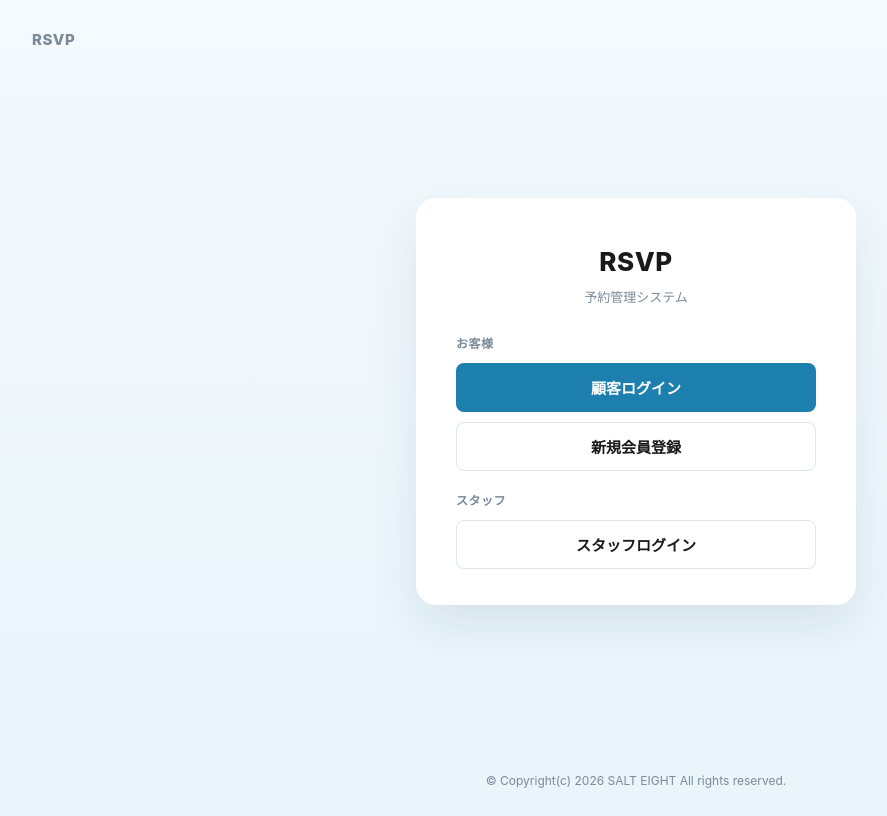
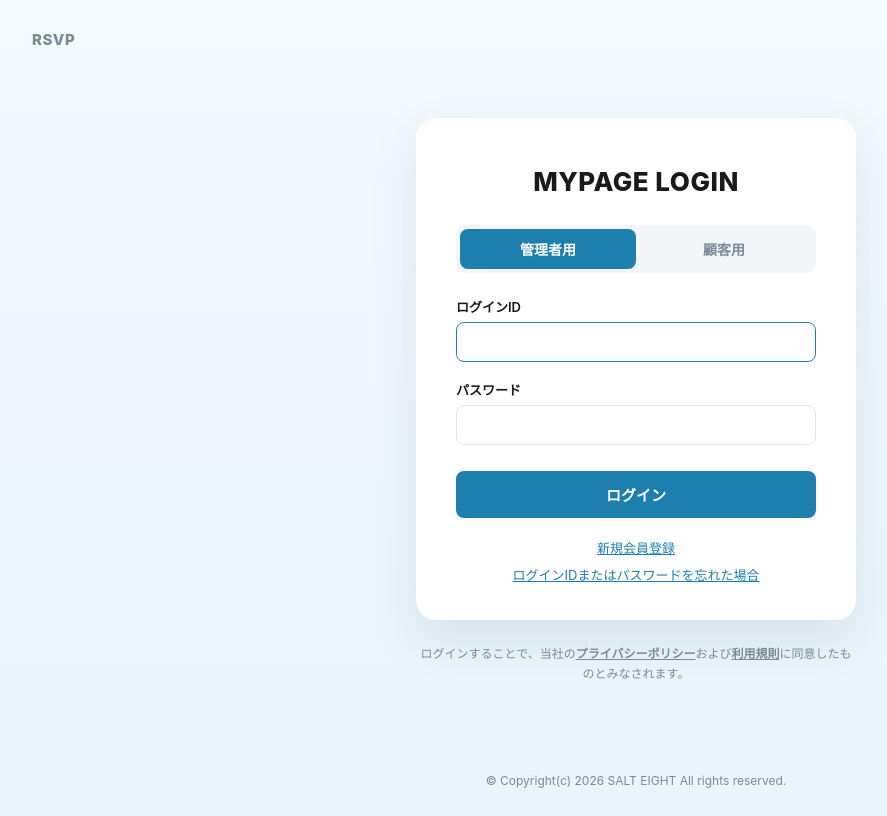
Before and after one commit to salt8-daesooyou-developer/reservation_system_study, a PHP site: page / in a window 1280 px wide. Shown: the whole page, without its empty margins (4-891 px from the left). Run offline with PHP 8.4, Linux system fonts and the light colour scheme.

Commit message:
별도 login.php를 없애고 index.php에서 바로 로그인 처리
- index.php: 비로그인 시 MYPAGE LOGIN 토글 폼을 직접 표시, 로그인 시
  기존처럼 관리자/고객 메뉴 표시 — 로그인 성공/실패 처리도 index.php에서 수행
- login.php 삭제, includes/auth.php·logout.php들·signup.php 등
  모든 참조를 index.php로 정리

```diff
--- a/admin/logout.php
+++ b/admin/logout.php
@@ -2,5 +2,5 @@
 require __DIR__ . '/../includes/auth.php';
 $_SESSION = [];
 session_destroy();
-header('Location: /reservation_system_study/login.php?type=admin');
+header('Location: /reservation_system_study/index.php?type=admin');
 exit;
--- a/assets/css/app.css
+++ b/assets/css/app.css
@@ -365,7 +365,7 @@ table.data-table tbody tr:hover { background: var(--panel-2); }
 .week-event.we-full { background: var(--panel-2); color: var(--text-dim); cursor: not-allowed; }
 .week-event.we-past { opacity: .4; cursor: not-allowed; }
 
-/* Auth card (login / landing) — shared look for login.php and index.php */
+/* Auth card — login form (guest) and menu (logged-in) both shown from index.php */
 .auth-page {
   min-height: 100vh;
   display: flex;
--- a/customer/logout.php
+++ b/customer/logout.php
@@ -1,5 +1,5 @@
 <?php
 require __DIR__ . '/../includes/auth.php';
 unset($_SESSION['customer_id'], $_SESSION['customer_name']);
-header('Location: /reservation_system_study/login.php?type=customer');
+header('Location: /reservation_system_study/index.php?type=customer');
 exit;
--- a/includes/auth.php
+++ b/includes/auth.php
@@ -3,7 +3,7 @@ session_start();
 
 function require_login(): void {
     if (empty($_SESSION['staff_id'])) {
-        header('Location: /reservation_system_study/login.php?type=admin');
+        header('Location: /reservation_system_study/index.php?type=admin');
         exit;
     }
 }
@@ -42,7 +42,7 @@ function require_admin_api(): void {
 
 function require_customer_login(): void {
     if (empty($_SESSION['customer_id'])) {
-        header('Location: /reservation_system_study/login.php?type=customer');
+        header('Location: /reservation_system_study/index.php?type=customer');
         exit;
     }
 }
--- a/index.php
+++ b/index.php
@@ -1,26 +1,60 @@
 <?php
 require __DIR__ . '/includes/auth.php';
+require __DIR__ . '/config/database.php';
 
 $isStaff = !empty($_SESSION['staff_id']);
 $isAdmin = ($_SESSION['staff_role'] ?? '') === 'admin';
 $isCustomer = !empty($_SESSION['customer_id']);
+
+$error = '';
+$initialType = ($_GET['type'] ?? '') === 'customer' ? 'customer' : 'admin';
+
+if (!$isStaff && !$isCustomer && $_SERVER['REQUEST_METHOD'] === 'POST') {
+    $type = ($_POST['type'] ?? '') === 'customer' ? 'customer' : 'admin';
+    $initialType = $type;
+    $loginId = trim($_POST['login_id'] ?? '');
+    $password = $_POST['password'] ?? '';
+
+    if ($type === 'admin') {
+        $stmt = db()->prepare('SELECT id, name, role, password_hash FROM staff WHERE username = ?');
+        $stmt->execute([$loginId]);
+        $staff = $stmt->fetch();
+        if ($staff && password_verify($password, $staff['password_hash'])) {
+            $_SESSION['staff_id'] = $staff['id'];
+            $_SESSION['staff_name'] = $staff['name'];
+            $_SESSION['staff_role'] = $staff['role'];
+            header('Location: /reservation_system_study/admin/index.php');
+            exit;
+        }
+    } else {
+        $stmt = db()->prepare('SELECT id, name, password_hash FROM customers WHERE email = ?');
+        $stmt->execute([$loginId]);
+        $customer = $stmt->fetch();
+        if ($customer && $customer['password_hash'] && password_verify($password, $customer['password_hash'])) {
+            $_SESSION['customer_id'] = $customer['id'];
+            $_SESSION['customer_name'] = $customer['name'];
+            header('Location: /reservation_system_study/customer/mypage.php');
+            exit;
+        }
+    }
+    $error = 'ログインIDまたはパスワードが正しくありません。';
+}
 ?>
 <!doctype html>
 <html lang="ja">
 <head>
 <meta charset="utf-8">
 <meta name="viewport" content="width=device-width, initial-scale=1">
-<title>予約管理システム</title>
+<title><?= ($isStaff || $isCustomer) ? '予約管理システム' : 'MYPAGE LOGIN - 予約管理システム' ?></title>
 <link href="/reservation_system_study/assets/css/app.css" rel="stylesheet">
 </head>
 <body class="auth-page">
   <div class="auth-brand">RSVP</div>
   <div class="auth-main">
     <div class="auth-card">
+      <?php if ($isStaff): ?>
         <div class="auth-title">RSVP</div>
         <div class="auth-subtitle">予約管理システム</div>
-
-      <?php if ($isStaff): ?>
         <div class="auth-section">
           <div class="auth-section-title">管理者メニュー</div>
           <a class="auth-btn outline" href="/reservation_system_study/admin/index.php">📊 ダッシュボード</a>
@@ -33,6 +67,8 @@ $isCustomer = !empty($_SESSION['customer_id']);
           <a class="auth-btn danger" href="/reservation_system_study/admin/logout.php">ログアウト</a>
         </div>
       <?php elseif ($isCustomer): ?>
+        <div class="auth-title">RSVP</div>
+        <div class="auth-subtitle">予約管理システム</div>
         <div class="auth-section">
           <div class="auth-section-title">マイメニュー</div>
           <a class="auth-btn outline" href="/reservation_system_study/customer/mypage.php">🏠 ホーム</a>
@@ -40,19 +76,88 @@ $isCustomer = !empty($_SESSION['customer_id']);
           <a class="auth-btn danger" href="/reservation_system_study/customer/logout.php">ログアウト</a>
         </div>
       <?php else: ?>
-      <div class="auth-section">
-        <div class="auth-section-title">お客様</div>
-        <a class="auth-btn primary" href="/reservation_system_study/login.php?type=customer">顧客ログイン</a>
-        <a class="auth-btn outline" href="/reservation_system_study/signup.php">新規会員登録</a>
+        <div class="auth-title">MYPAGE LOGIN</div>
+
+        <div class="auth-toggle" id="typeToggle">
+          <button type="button" data-type="admin" class="<?= $initialType === 'admin' ? 'active' : '' ?>">管理者用</button>
+          <button type="button" data-type="customer" class="<?= $initialType === 'customer' ? 'active' : '' ?>">顧客用</button>
         </div>
-      <div class="auth-section">
-        <div class="auth-section-title">スタッフ</div>
-        <a class="auth-btn outline" href="/reservation_system_study/login.php?type=admin">スタッフログイン</a>
+
+        <?php if ($error): ?>
+          <div class="auth-error"><?= htmlspecialchars($error) ?></div>
+        <?php endif; ?>
+
+        <form method="post" id="loginForm">
+          <input type="hidden" name="type" id="typeInput" value="<?= htmlspecialchars($initialType) ?>">
+          <div class="auth-field">
+            <label id="loginIdLabel">ログインID</label>
+            <input type="text" name="login_id" id="loginIdInput" autofocus>
+          </div>
+          <div class="auth-field">
+            <label>パスワード</label>
+            <input type="password" name="password">
+          </div>
+          <button type="submit" class="auth-submit">ログイン</button>
+        </form>
+
+        <div class="auth-links">
+          <a href="/reservation_system_study/signup.php">新規会員登録</a>
+          <a href="#" id="forgotLink">ログインIDまたはパスワードを忘れた場合</a>
         </div>
       <?php endif; ?>
     </div>
+
+    <?php if (!$isStaff && !$isCustomer): ?>
+    <div class="auth-consent">
+      ログインすることで、当社の<a href="#" id="privacyLink">プライバシーポリシー</a>および<a href="#" id="termsLink">利用規則</a>に同意したものとみなされます。
+    </div>
+    <?php endif; ?>
   </div>
 
   <div class="auth-footer">&copy; Copyright(c) <?= date('Y') ?> SALT EIGHT All rights reserved.</div>
+
+<?php if (!$isStaff && !$isCustomer): ?>
+<script>
+  const toggle = document.getElementById('typeToggle');
+  const typeInput = document.getElementById('typeInput');
+  const loginIdLabel = document.getElementById('loginIdLabel');
+  const loginIdInput = document.getElementById('loginIdInput');
+
+  function applyType(type) {
+    typeInput.value = type;
+    toggle.querySelectorAll('button').forEach(b => b.classList.toggle('active', b.dataset.type === type));
+    if (type === 'customer') {
+      loginIdLabel.textContent = 'ログインID（メールアドレス）';
+      loginIdInput.type = 'email';
+      loginIdInput.placeholder = 'example@salteight.com';
+    } else {
+      loginIdLabel.textContent = 'ログインID';
+      loginIdInput.type = 'text';
+      loginIdInput.placeholder = '';
+    }
+  }
+
+  toggle.addEventListener('click', e => {
+    const btn = e.target.closest('button[data-type]');
+    if (!btn) return;
+    applyType(btn.dataset.type);
+  });
+
+  applyType(typeInput.value);
+
+  document.getElementById('forgotLink').addEventListener('click', e => {
+    e.preventDefault();
+    alert('管理者にお問い合わせください。');
+  });
+  document.getElementById('privacyLink').addEventListener('click', e => {
+    e.preventDefault();
+    alert('プライバシーポリシーは準備中です。');
+  });
+  document.getElementById('termsLink').addEventListener('click', e => {
+    e.preventDefault();
+    alert('利用規則は準備中です。');
+  });
+</script>
+<?php endif; ?>
 </body>
 </html>
--- a/signup.php
+++ b/signup.php
@@ -96,7 +96,7 @@ if (!empty($_SESSION['staff_id'])) {
     </form>
 
     <div class="text-center mt-3">
-      <a href="/reservation_system_study/login.php" style="font-size:13px;">既にアカウントをお持ちの方はこちら</a>
+      <a href="/reservation_system_study/index.php" style="font-size:13px;">既にアカウントをお持ちの方はこちら</a>
     </div>
   </div>
 
```
Also changed, not shown: login.php (deleted, +0 -139 lines). Lines whose indentation alone changed are shown as unchanged.
